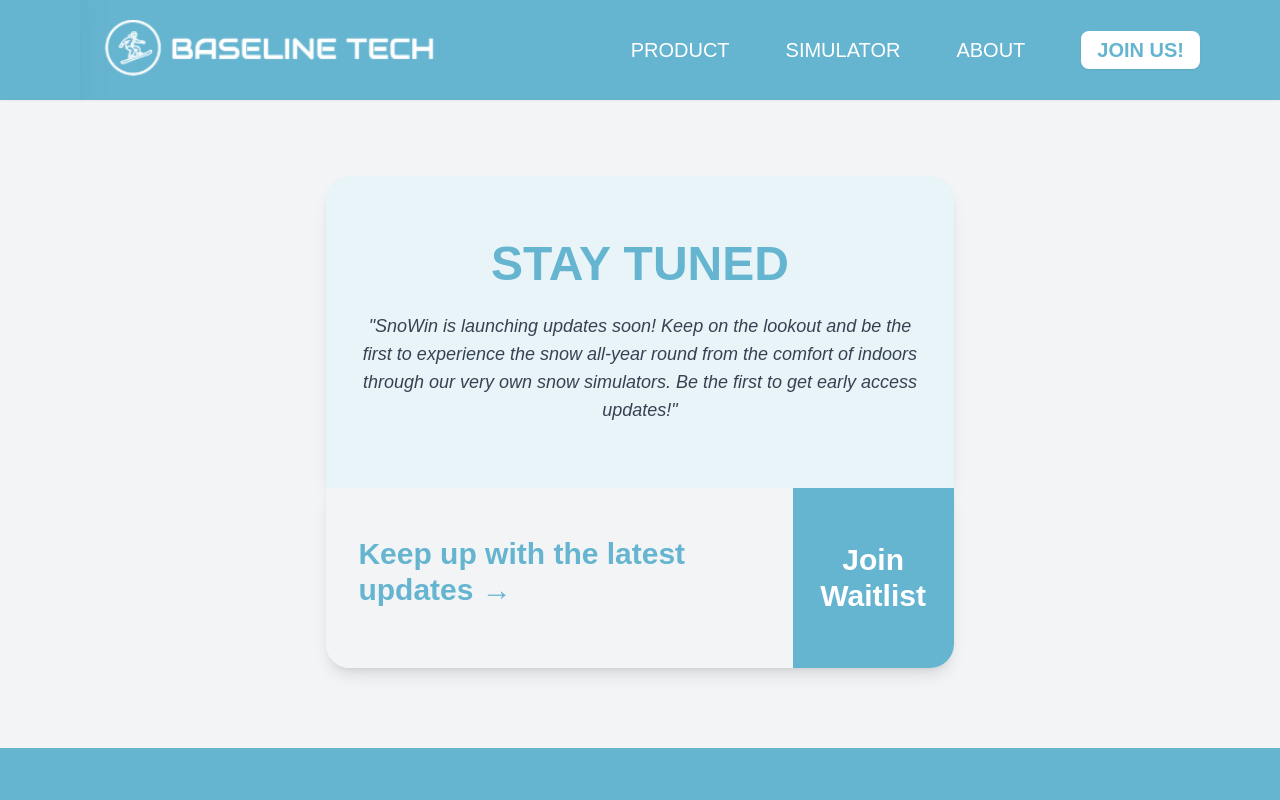
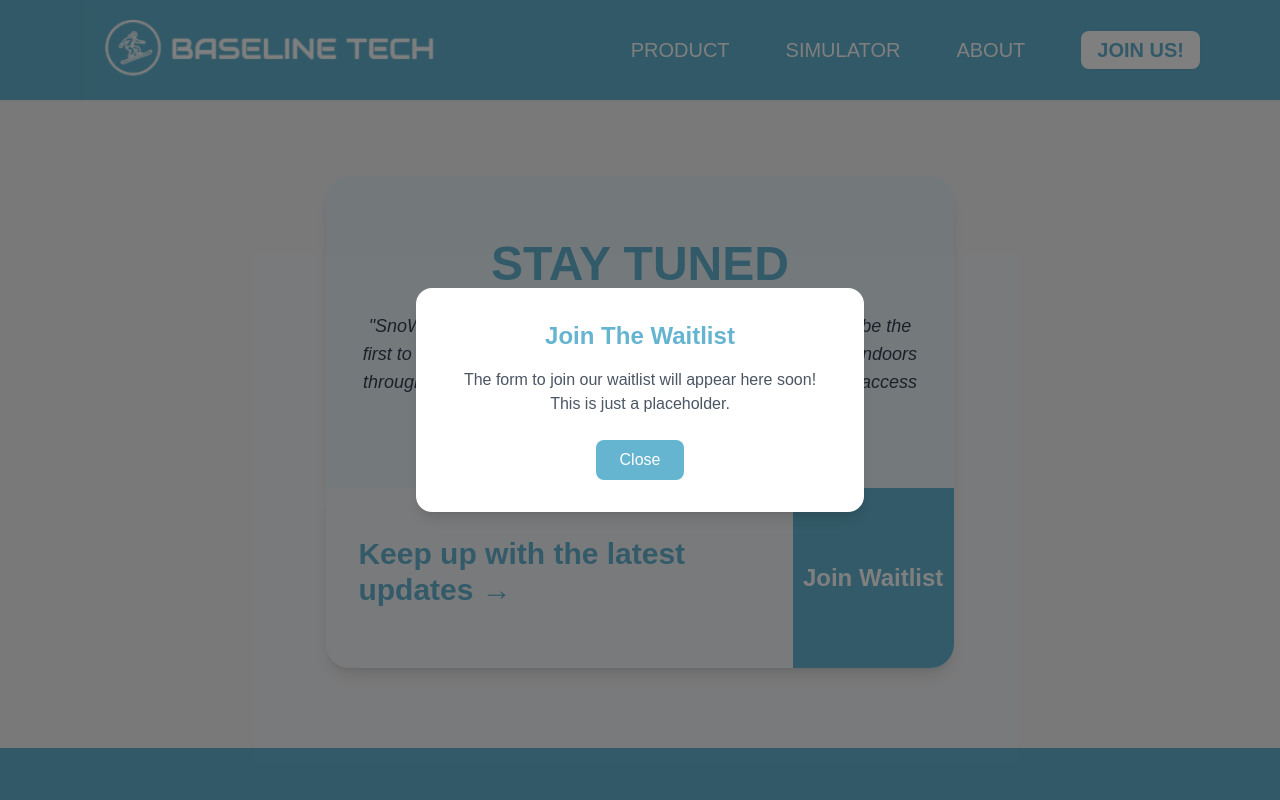
Before and after one commit to tejaswinikambaiahgari/baseline-tech-website, a Next.js app in the folder frontend/: page /joinus in a window 1280 px wide. Both pictures are taken after a click on the element "Join Waitlist". Shown: the top 800 px of the page. Built offline with nearby package versions, Linux system fonts and the light colour scheme; a web font is replaced by a local one.

Commit message:
feat: Added JoinWaitlistModal Template.

```diff
--- a/frontend/app/joinus/page.tsx
+++ b/frontend/app/joinus/page.tsx
@@ -1,8 +1,12 @@
 "use client"
 import Image from "next/image"
 import snowflake from "../../public/snowflake_sample.jpg"
+import { useState } from "react";
+import JoinWaitlistModal from "../../components/joinus/JoinWaitlistModal";
 
 export default function JoinUsPage() {
+    const [ isModalOpen, setIsModalOpen ] = useState(false)
+
     return (
         <main className="min-h-screen flex flex-col items-center justify-start bg-white
                          text-gray-800">
@@ -31,12 +35,14 @@ export default function JoinUsPage() {
                     </div>
 
                     {/* Right Box (Button) */}
-                    <div className="flex-[0.4] bg-[#65b4d0] flex items-center justify-center
+
+                    <div onClick={() => setIsModalOpen(true)}
+                         className="flex-[0.4] bg-[#65b4d0] flex items-center justify-center
                                     hover:scale-[1.03] transition-transform cursor-pointer">
-                        <button className="text-white font-semibold text-3xl hover:text-gray-100
-                                            transition">
+                        <span className="text-white font-semibold text-2xl hover:text-gray-100
+                                           transition">
                             Join Waitlist
-                        </button>
+                        </span>
                     </div>
                 </section>
             </section>
@@ -59,6 +65,8 @@ export default function JoinUsPage() {
                     ))}
                 </div>
             </section>
+
+            <JoinWaitlistModal isOpen={isModalOpen} onClose={() => setIsModalOpen(false)} />
         </main>
     );
 }
--- /dev/null
+++ b/frontend/components/joinus/JoinWaitlistModal.tsx
@@ -0,0 +1,33 @@
+"use client"
+
+import React from "react"
+
+interface JoinWaitlistModalProps {
+    isOpen:     boolean;
+    onClose:    () => void;
+}
+
+export default function JoinWaitlistModal({ isOpen, onClose } :JoinWaitlistModalProps) {
+
+
+    if (!isOpen) {
+        return null;
+    }
+
+    return (
+        <div className="fixed inset-0 bg-black bg-opacity-50 flex items-center justify-center
+                        z-50">
+            <div className="bg-white rounded-2xl p-8 w-[90%] max-w-md shadow-lg text-center">
+                <h2 className="text-2xl font-semibold text-[#65b4d0] mb-4">Join The Waitlist</h2>
+                <p className="text-gray-600 mb-6">
+                    The form to join our waitlist will appear here soon! This is just a
+                    placeholder.
+                </p>
+                <button onClick={onClose} className="bg-[#65b4d0] text-white px-6 py-2 rounded-lg
+                                                     hover:bg-[#4a9ebd] transition">
+                    Close
+                </button>
+            </div>
+        </div>
+    );
+}
```
